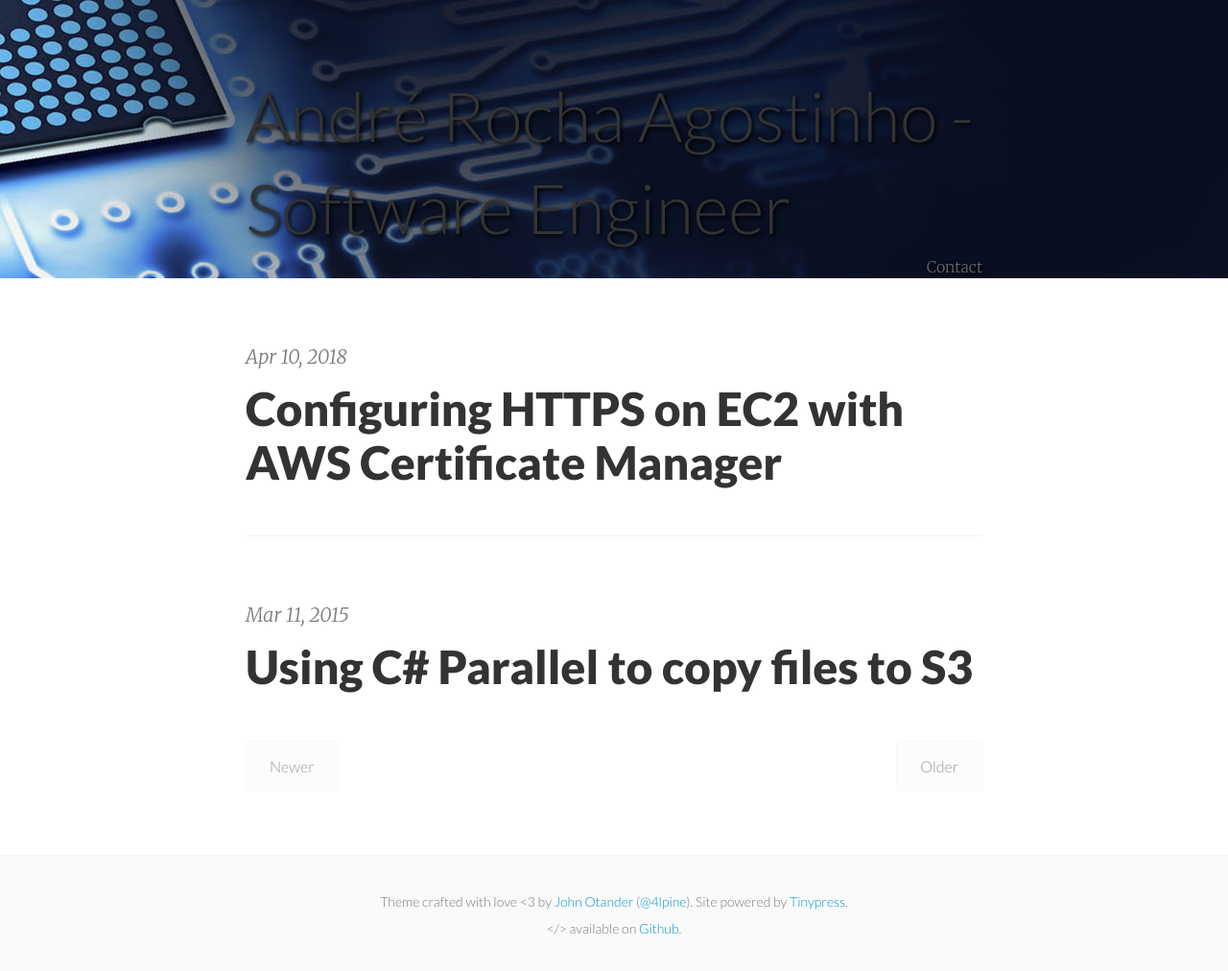
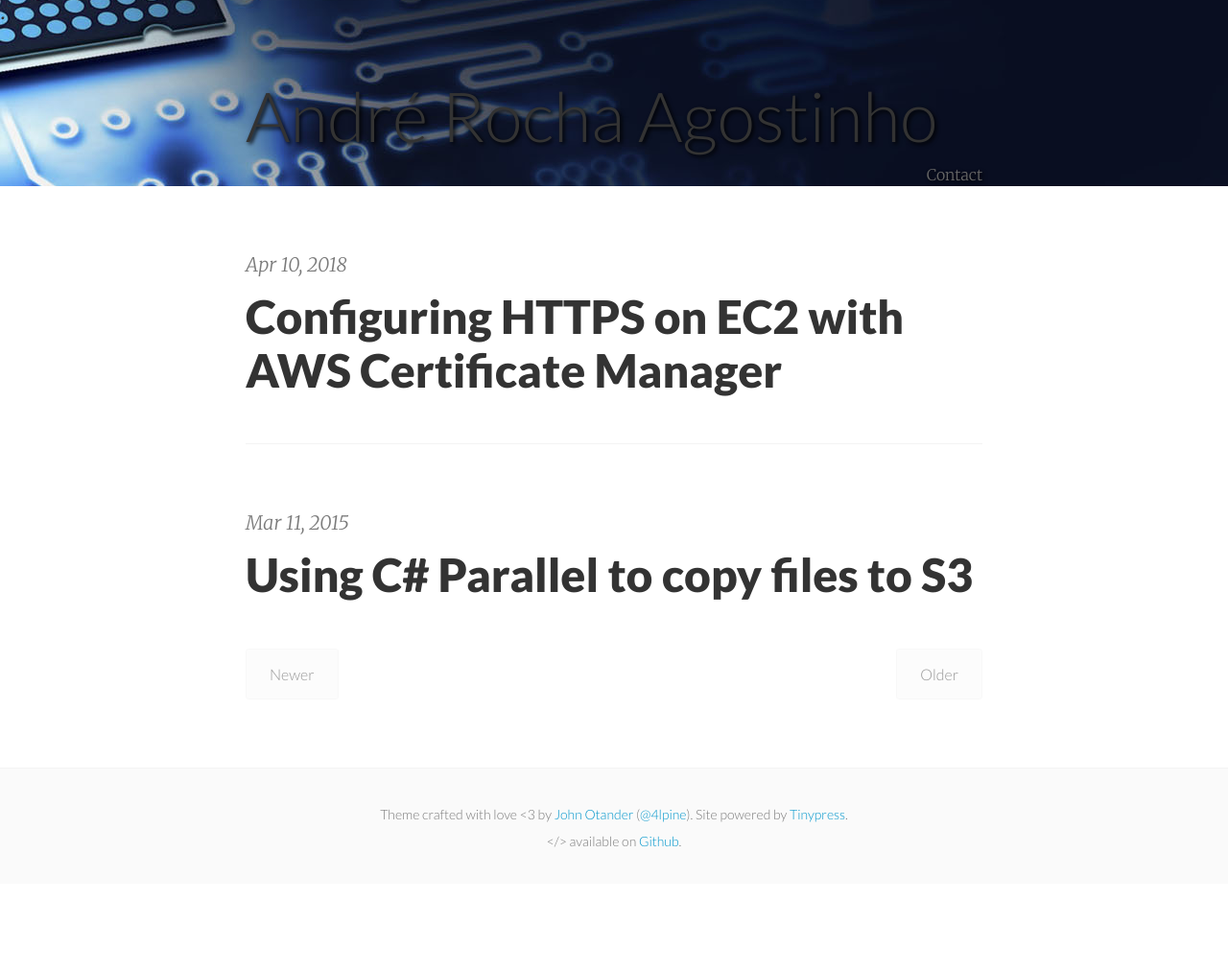
Before and after one commit to aragostinho/aragostinho.github.io, a Jekyll site: the page built from index.html, in a window 1280 px wide. Shown: the whole page at 96% size. Built offline with Jekyll 4.4.1, drawn with Linux system fonts in a browser that asks for light colours; the list of posts is cut into pages by our own code; after the commit the page ends 921 px from its top, so only the background shows below that; some of the changed lines change nothing that is shown.

Commit message:
Update _config.yml

```diff
--- a/_config.yml
+++ b/_config.yml
@@ -2,7 +2,8 @@
 pygments: true
 markdown: kramdown
 url: https://aragostinho.github.io
-title: "André Rocha Agostinho - Software Engineer"
+title: "André Rocha Agostinho"
+subtitle: "Software Engineer"
 email: andre@magnadev.com.br
 author: André Rocha Agostinho
 description: Programing,  Agile Methodology e Devops
```
